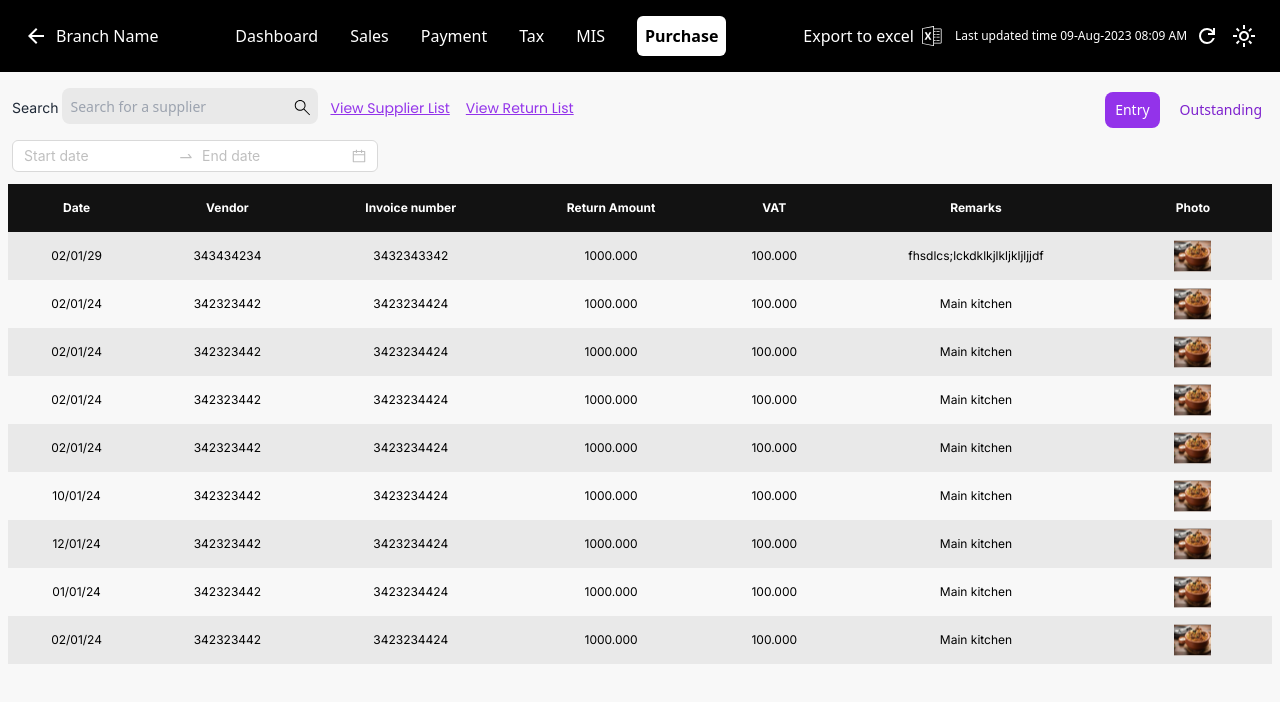
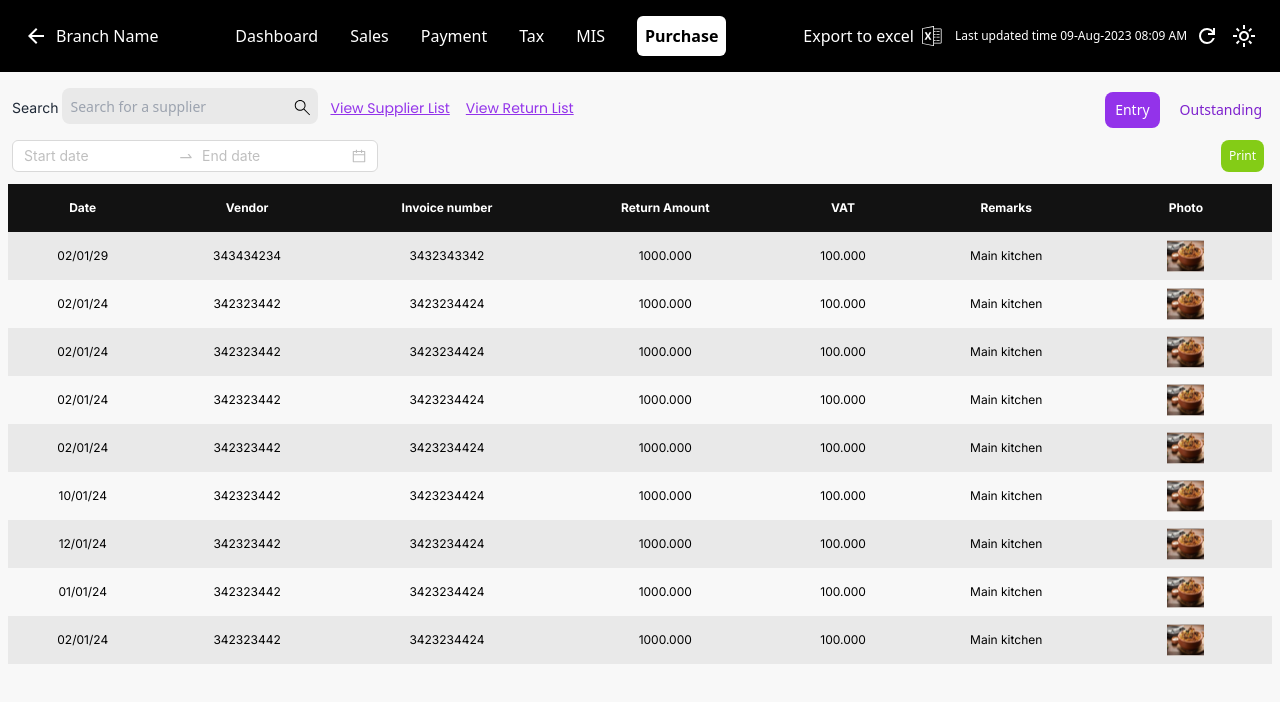
Before and after one commit to amarnadhcp/Sacrosys-purchase, a React (Create React App) app: page /return in a window 1280 px wide. Shown: the top 702 px of the page. Built offline with nearby package versions, Linux system fonts and the light colour scheme.

Commit message:
feat(pdf-convertion in return list)

```diff
--- a/package.json
+++ b/package.json
@@ -19,6 +19,7 @@
     "react-highlight-words": "^0.20.0",
     "react-router-dom": "^6.21.2",
     "react-scripts": "5.0.1",
+    "react-to-print": "^2.15.1",
     "web-vitals": "^2.1.4",
     "yup": "^1.3.3"
   },
--- a/src/component/Entry/ReturnList.jsx
+++ b/src/component/Entry/ReturnList.jsx
@@ -1,39 +1,58 @@
-import React, { useState } from "react";
+import React, { useRef, useState } from "react";
 import SearchBar from "../Navbar/SearchBar";
 import foodIcon from "../../assests/images/food.svg";
 import NavigationBar from "../Navbar/NavigationBar";
-import { DatePicker } from 'antd';
+import { useReactToPrint } from "react-to-print";
+import { DatePicker } from "antd";
 const { RangePicker } = DatePicker;
 
 function ReturnList() {
+  const componentRef = useRef();
   const [selectedDateRange, setSelectedDateRange] = useState([]);
 
   const handleDateRangeChange = (dates) => {
     !dates ? setSelectedDateRange([]) : setSelectedDateRange(dates);
   };
+  const handlePrint = useReactToPrint({
+    content: () => componentRef.current,
+    documentTitle: "Supplier List Report",
+    pageStyle: "@page { margin: 8mm; }",
+  });
 
   // Filter data based on selected date range
-    const filteredData = selectedDateRange.length === 0 ?
-    data :
-    data.filter(item => {
+  const filteredData =
+    selectedDateRange.length === 0
+      ? data
+      : data.filter((item) => {
           const itemDate = new Date(item.date);
-      console.log(itemDate);
-      return itemDate >= selectedDateRange[0] && itemDate <= selectedDateRange[1];
+          return (
+            itemDate >= selectedDateRange[0] && itemDate <= selectedDateRange[1]
+          );
         });
 
   return (
-    <div className="mx-auto  px-2 overflow-auto my-0 ">
+    <div className="mx-auto px-2 overflow-auto my-0">
       <div className="flex flex-col md:flex-row-reverse justify-between items-center bg-default mb-0 mt-1">
         <NavigationBar />
         <SearchBar />
       </div>
+
       <div className="overflow-x-auto min-w-full">
-          <div className="mb-3 mt-0 mx-1 ">
+        <div className="mb-3 mt-0 mx-1 flex justify-between">
           <RangePicker onChange={handleDateRangeChange} />
+          <button
+            onClick={handlePrint}
+            className="bg-lime-500 text-white border-md rounded-lg p-1 px-2 py-1 cursor-pointer text-xs mx-1"
+          >
+            Print
+          </button>
         </div>
         <div className="overflow-y-auto h-[480px]">
-        <table className="w-full text-xs text-left rtl:text-right text-gray-500 dark:text-gray-400 z-0 border-collapse">
-          <thead className="sticky  top-0 text-xs text-white font-inter bg-custom-black text-center z-10">
+          <table
+            className="w-full text-xs text-left rtl:text-right text-gray-500 dark:text-gray-400 z-0 border-collapse"
+            ref={componentRef}
+          >
+            <thead className="sticky top-0 text-xs text-white font-inter bg-custom-black text-center z-10">
               <tr>
                 <th className="px-2 py-2 md:px-4 md:py-4">Date</th>
                 <th className="px-2 py-2 md:px-4 md:py-4">Vendor</th>
@@ -48,7 +67,7 @@ function ReturnList() {
               {filteredData.map((item) => (
                 <tr
                   key={item.id}
-                className="even:bg-default odd:bg-[#E9E9E9]  text-center font-inter"
+                  className="even:bg-default odd:bg-[#E9E9E9] text-center font-inter"
                 >
                   <td className="px-4 py-2 text-black">{item.date}</td>
                   <td className="px-4 py-2 text-black">{item.supplier}</td>
@@ -83,7 +102,7 @@ const data = [
     invoiceNumber: "3432343342",
     returnAmount: "1000.000",
     vat: "100.000",
-    remarks: "fhsdlcs;lckdklkjlkljkljljjdf  ",
+    remarks: "Main kitchen",
     active: true,
   },
   {
@@ -97,7 +116,7 @@ const data = [
   },
   {
     id: 2,
-    date:"02/01/24",
+    date: "02/01/24",
     supplier: "342323442",
     invoiceNumber: "3423234424",
     returnAmount: "1000.000",
@@ -194,4 +213,238 @@ const data = [
     vat: "100.000",
     remarks: "Main kitchen",
   },
+  {
+    id: 2,
+    date: "08/01/24",
+    supplier: "342323442",
+    invoiceNumber: "3423234424",
+    returnAmount: "1000.000",
+    vat: "100.000",
+    remarks: "Main kitchen",
+  },
+  {
+    id: 2,
+    date: "08/01/24",
+    supplier: "342323442",
+    invoiceNumber: "3423234424",
+    returnAmount: "1000.000",
+    vat: "100.000",
+    remarks: "Main kitchen",
+  },
+  {
+    id: 2,
+    date: "08/01/24",
+    supplier: "342323442",
+    invoiceNumber: "3423234424",
+    returnAmount: "1000.000",
+    vat: "100.000",
+    remarks: "Main kitchen",
+  },
+  {
+    id: 2,
+    date: "08/01/24",
+    supplier: "342323442",
+    invoiceNumber: "3423234424",
+    returnAmount: "1000.000",
+    vat: "100.000",
+    remarks: "Main kitchen",
+  },
+  {
+    id: 2,
+    date: "08/01/24",
+    supplier: "342323442",
+    invoiceNumber: "3423234424",
+    returnAmount: "1000.000",
+    vat: "100.000",
+    remarks: "Main kitchen",
+  },
+  {
+    id: 2,
+    date: "08/01/24",
+    supplier: "342323442",
+    invoiceNumber: "3423234424",
+    returnAmount: "1000.000",
+    vat: "100.000",
+    remarks: "Main kitchen",
+  },
+  {
+    id: 2,
+    date: "08/01/24",
+    supplier: "342323442",
+    invoiceNumber: "3423234424",
+    returnAmount: "1000.000",
+    vat: "100.000",
+    remarks: "Main kitchen",
+  },
+  {
+    id: 2,
+    date: "08/01/24",
+    supplier: "342323442",
+    invoiceNumber: "3423234424",
+    returnAmount: "1000.000",
+    vat: "100.000",
+    remarks: "Main kitchen",
+  },
+  {
+    id: 2,
+    date: "08/01/24",
+    supplier: "342323442",
+    invoiceNumber: "3423234424",
+    returnAmount: "1000.000",
+    vat: "100.000",
+    remarks: "Main kitchen",
+  },
+  {
+    id: 2,
+    date: "08/01/24",
+    supplier: "342323442",
+    invoiceNumber: "3423234424",
+    returnAmount: "1000.000",
+    vat: "100.000",
+    remarks: "Main kitchen",
+  },
+  {
+    id: 2,
+    date: "08/01/24",
+    supplier: "342323442",
+    invoiceNumber: "3423234424",
+    returnAmount: "1000.000",
+    vat: "100.000",
+    remarks: "Main kitchen",
+  },
+  {
+    id: 2,
+    date: "08/01/24",
+    supplier: "342323442",
+    invoiceNumber: "3423234424",
+    returnAmount: "1000.000",
+    vat: "100.000",
+    remarks: "Main kitchen",
+  },
+  {
+    id: 2,
+    date: "08/01/24",
+    supplier: "342323442",
+    invoiceNumber: "3423234424",
+    returnAmount: "1000.000",
+    vat: "100.000",
+    remarks: "Main kitchen",
+  },
+  {
+    id: 2,
+    date: "08/01/24",
+    supplier: "342323442",
+    invoiceNumber: "3423234424",
+    returnAmount: "1000.000",
+    vat: "100.000",
+    remarks: "Main kitchen",
+  },
+  {
+    id: 2,
+    date: "08/01/24",
+    supplier: "342323442",
+    invoiceNumber: "3423234424",
+    returnAmount: "1000.000",
+    vat: "100.000",
+    remarks: "Main kitchen",
+  },
+  {
+    id: 2,
+    date: "08/01/24",
+    supplier: "342323442",
+    invoiceNumber: "3423234424",
+    returnAmount: "1000.000",
+    vat: "100.000",
+    remarks: "Main kitchen",
+  },
+  {
+    id: 2,
+    date: "08/01/24",
+    supplier: "342323442",
+    invoiceNumber: "3423234424",
+    returnAmount: "1000.000",
+    vat: "100.000",
+    remarks: "Main kitchen",
+  },
+  {
+    id: 2,
+    date: "08/01/24",
+    supplier: "342323442",
+    invoiceNumber: "3423234424",
+    returnAmount: "1000.000",
+    vat: "100.000",
+    remarks: "Main kitchen",
+  },
+  {
+    id: 2,
+    date: "08/01/24",
+    supplier: "342323442",
+    invoiceNumber: "3423234424",
+    returnAmount: "1000.000",
+    vat: "100.000",
+    remarks: "Main kitchen",
+  },
+  {
+    id: 2,
+    date: "08/01/24",
+    supplier: "342323442",
+    invoiceNumber: "3423234424",
+    returnAmount: "1000.000",
+    vat: "100.000",
+    remarks: "Main kitchen",
+  },
+  {
+    id: 2,
+    date: "08/01/24",
+    supplier: "342323442",
+    invoiceNumber: "3423234424",
+    returnAmount: "1000.000",
+    vat: "100.000",
+    remarks: "Main kitchen",
+  },
+  {
+    id: 2,
+    date: "08/01/24",
+    supplier: "342323442",
+    invoiceNumber: "3423234424",
+    returnAmount: "1000.000",
+    vat: "100.000",
+    remarks: "Main kitchen",
+  },
+  {
+    id: 2,
+    date: "08/01/24",
+    supplier: "342323442",
+    invoiceNumber: "3423234424",
+    returnAmount: "1000.000",
+    vat: "100.000",
+    remarks: "Main kitchen",
+  },
+  {
+    id: 2,
+    date: "08/01/24",
+    supplier: "342323442",
+    invoiceNumber: "3423234424",
+    returnAmount: "1000.000",
+    vat: "100.000",
+    remarks: "Main kitchen",
+  },
+  {
+    id: 2,
+    date: "08/01/24",
+    supplier: "342323442",
+    invoiceNumber: "3423234424",
+    returnAmount: "1000.000",
+    vat: "100.000",
+    remarks: "Main kitchen",
+  },
+  {
+    id: 2,
+    date: "08/01/24",
+    supplier: "342323442",
+    invoiceNumber: "3423234424",
+    returnAmount: "1000.000",
+    vat: "100.000",
+    remarks: "Main kitchen",
+  },
 ];
--- a/src/component/Outstanding/OutstandinTable.jsx
+++ b/src/component/Outstanding/OutstandinTable.jsx
@@ -26,7 +26,7 @@ function OutstandinTable() {
   return (
     <div className="mx-auto  px-2 overflow-auto my-0 ">
       <div className="flex flex-col md:flex-row-reverse justify-between items-center bg-default mb-0 mt-1">
-        <NavigationBar />
+        <NavigationBar showEntry="true" />
         <SearchBar />
       </div>
       <div className="overflow-x-auto min-w-full">
```
Also changed, not shown: 1 other file (tests, documents, lock files or other folders). Lines whose indentation alone changed are shown as unchanged.
